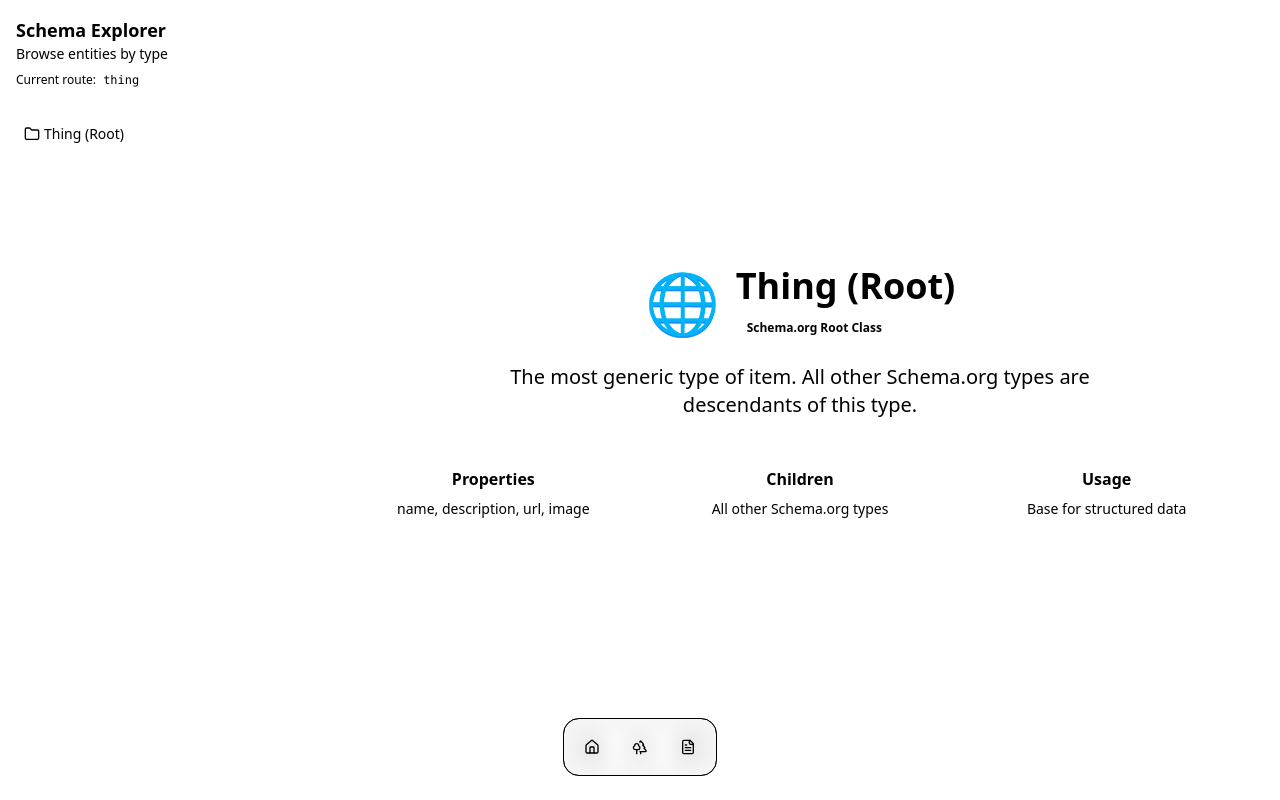
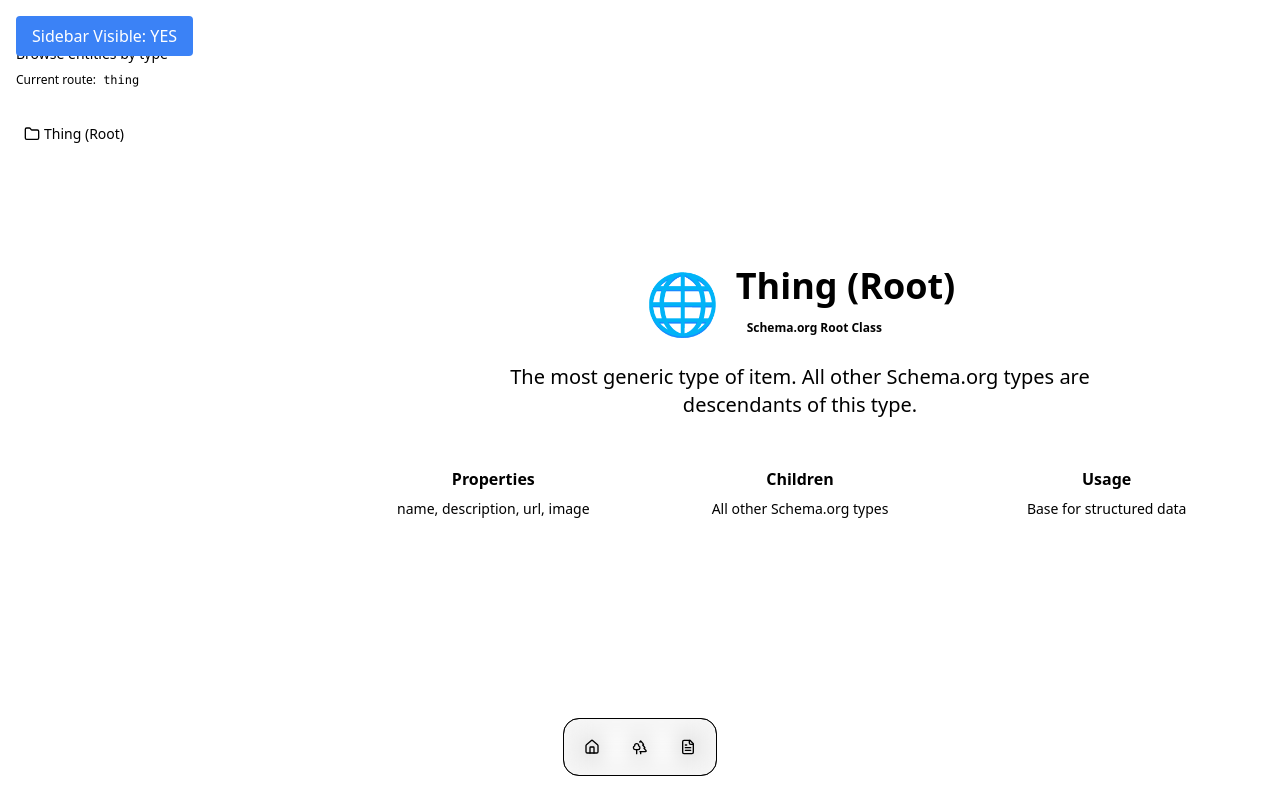
Before and after one commit to mullerjk/mercantia-taba, a Next.js app in the folder app/: page / in a window 1280 px wide. Built offline with nearby package versions, Linux system fonts and the light colour scheme.

Commit message:
debug: add visual indicator to test sidebar state

```diff
--- a/app/src/app/page.tsx
+++ b/app/src/app/page.tsx
@@ -15,6 +15,11 @@
 
   return (
     <>
+      {/* Debug indicator */}
+      <div className="fixed top-4 left-4 z-50 bg-blue-500 text-white px-4 py-2 rounded">
+        Sidebar Visible: {showSidebar ? 'YES' : 'NO'}
+      </div>
+
       <EntityNavigator
         entities={mockSchemaData}
         showSidebar={showSidebar}
```
